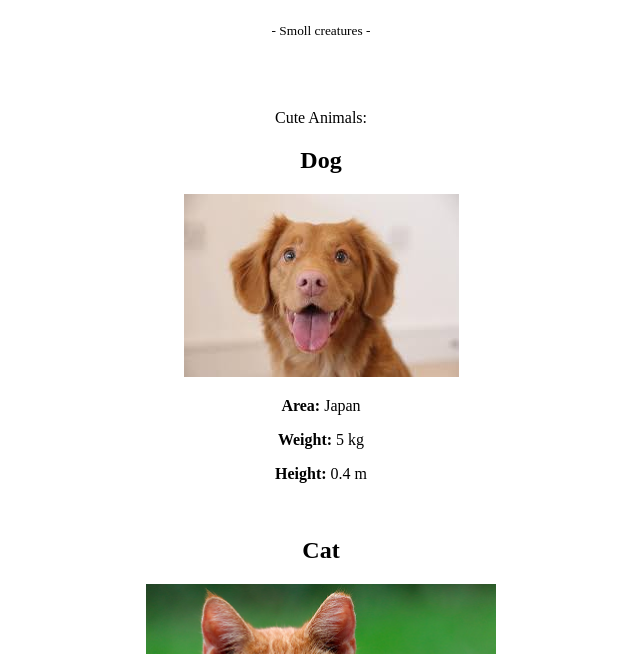
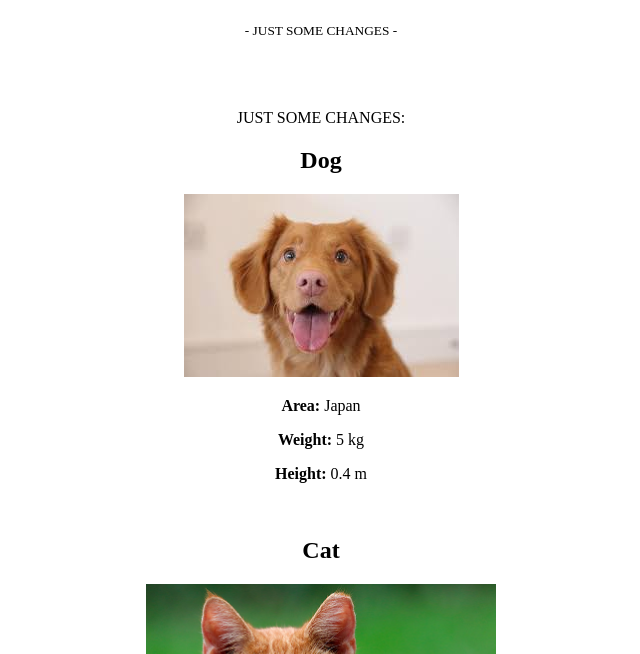
Before and after one commit to TheOldElf/MIVT-41_LomonosovND_PZ1, a plain HTML site: page MIVT-41_LomonosovND_PZ1-main/index.html in a window 1280 px wide. Shown: the part 146-800 px from the top of the page, without its empty margins (319-959 px from the left). Drawn offline with Linux system fonts and the light colour scheme.

Commit message:
Changes made in LomonosovND branch

```diff
--- a/MIVT-41_LomonosovND_PZ1-main/index.html
+++ b/MIVT-41_LomonosovND_PZ1-main/index.html
@@ -2,7 +2,7 @@
 <html>
 
   <head>
-    <title>Some random JiPeG</title>
+    <title>JUST SOME CHANGES</title>
     <meta charset="utf-8">
   </head>
 
@@ -10,14 +10,14 @@
 
     <img width=100px src="pictures/kabarga.jpg">
     <h1>Wild Animals</h1>
-    <small>- Smoll creatures -</small>
+    <small>- JUST SOME CHANGES -</small>
 
     <br>
     <br>
     <br>
     <br>
 
-    <p>Cute Animals:</p>
+    <p>JUST SOME CHANGES:</p>
     <h2>Dog</h2>
     <img src="pictures/dog.jpg">
     <p><b>Area:</b> Japan</p>
```
